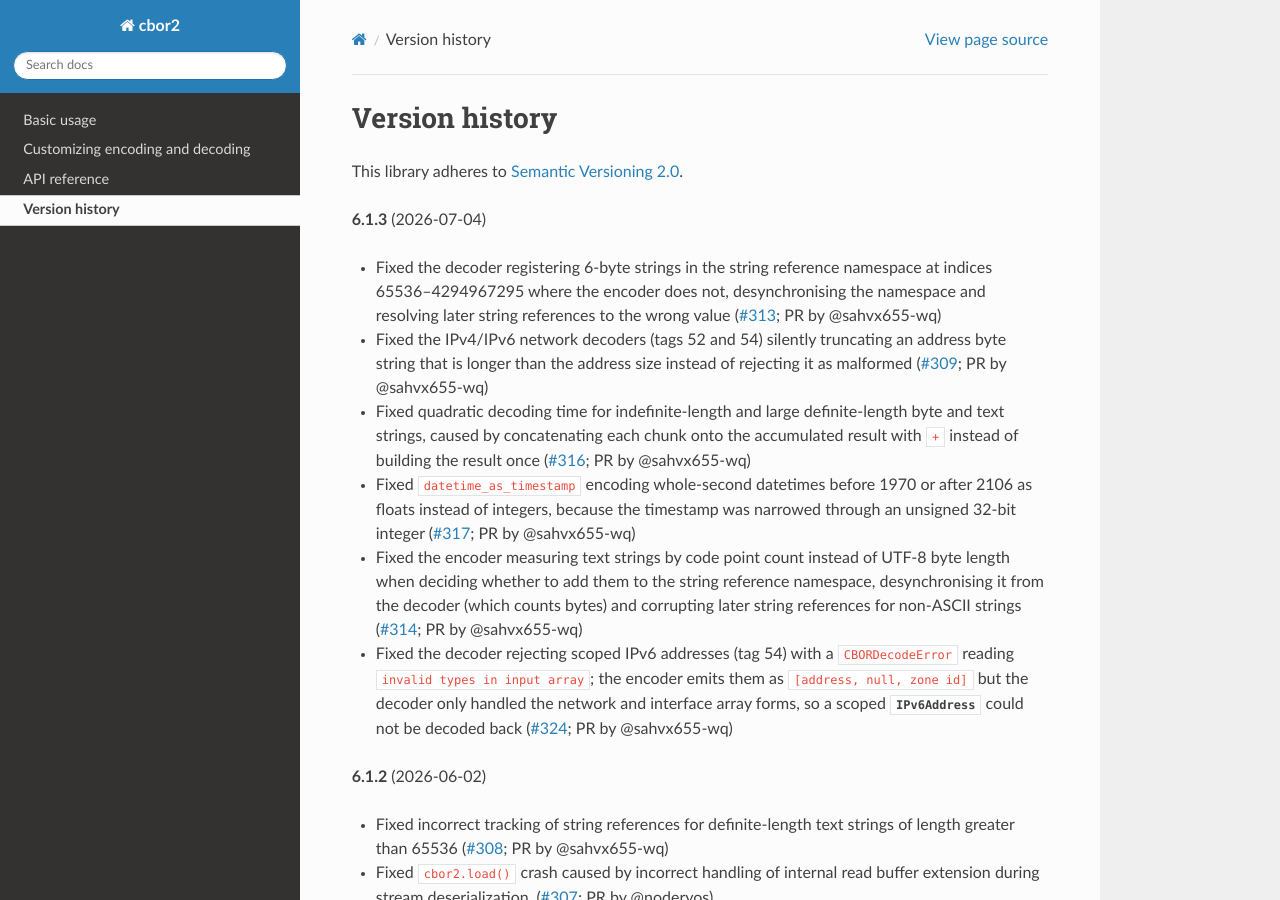
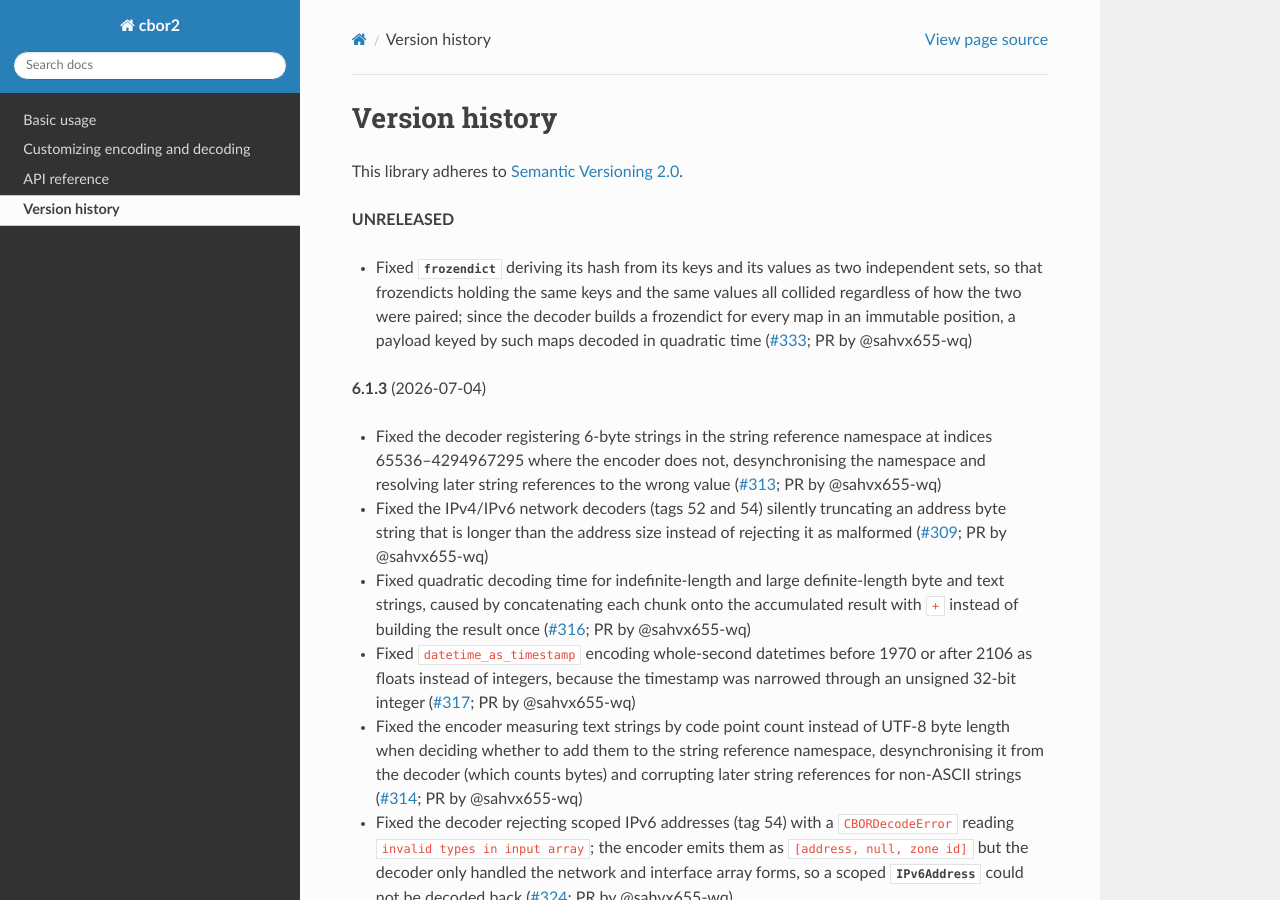
Before and after one commit to agronholm/cbor2, a Sphinx documentation site: the page built from docs/versionhistory.rst, in a window 1280 px wide and 900 px high. Built offline with Sphinx 7.4.7 and the Read the Docs theme 3.1.0, drawn with Linux system fonts in a browser that asks for light colours; the version number could not be read and is left out.

Commit message:
Hash frozendict by its items instead of keys and values separately (#333)

```diff
--- a/docs/versionhistory.rst
+++ b/docs/versionhistory.rst
@@ -4,6 +4,14 @@
 .. currentmodule:: cbor2
 
 This library adheres to `Semantic Versioning 2.0 <http://semver.org/>`_.
+
+**UNRELEASED**
+
+- Fixed :class:`frozendict` deriving its hash from its keys and its values as two independent
+  sets, so that frozendicts holding the same keys and the same values all collided regardless of
+  how the two were paired; since the decoder builds a frozendict for every map in an immutable
+  position, a payload keyed by such maps decoded in quadratic time
+  (`#333 <https://github.com/agronholm/cbor2/pull/333>`_; PR by @sahvx655-wq)
 
 **6.1.3** (2026-07-04)
 
```
Also changed, not shown: 2 other files.
